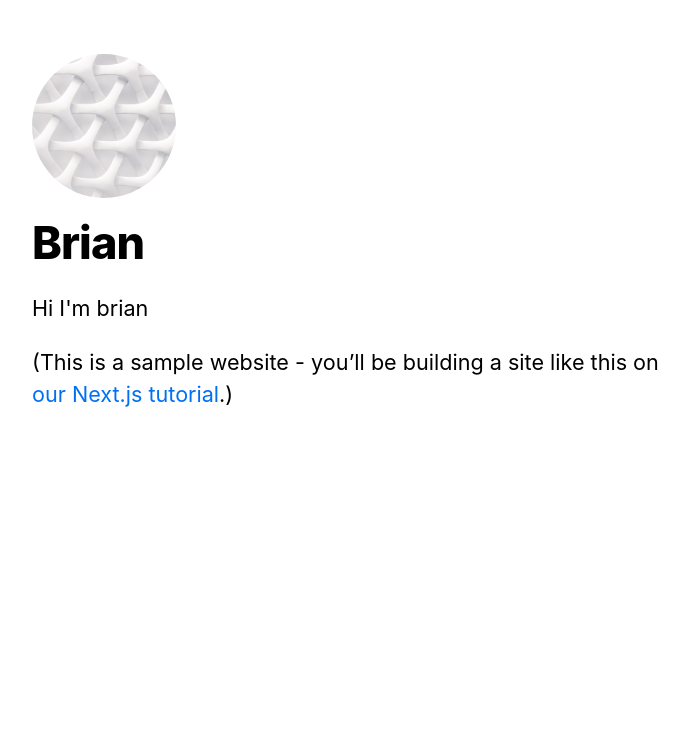
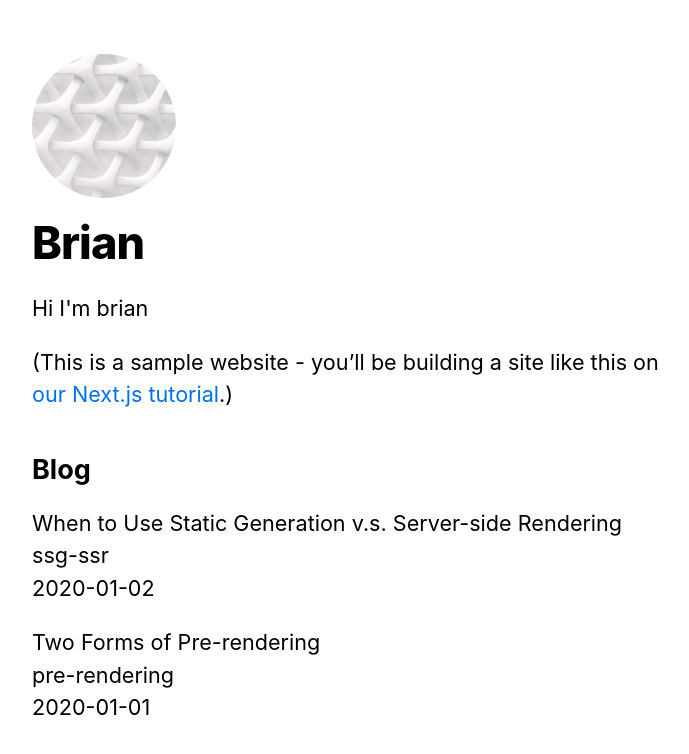
Before and after one commit to brianalegre/nextjs-blog, a Next.js app in the folder nextjs-blog/: page / in a window 1280 px wide. Shown: the top 754 px of the page, without its empty margins (284-973 px from the left). Built offline with nearby package versions, Linux system fonts and the light colour scheme.

Commit message:
Added getStaticProps to index.jsx

```diff
--- a/nextjs-blog/pages/index.jsx
+++ b/nextjs-blog/pages/index.jsx
@@ -9,7 +9,21 @@
 // Import Components
 import Layout, { siteTitle } from '../components/layout';
 
-export default function Home() {
+// Import Lib
+import { getSortedPostsData } from '../lib/posts';
+
+// getStaticProps
+export async function getStaticProps() {
+  const allPostsData = getSortedPostsData();
+  return {
+    props: {
+      allPostsData,
+    },
+  };
+}
+
+// Home
+export default function Home({ allPostsData }) {
   return (
     <Layout home>
       <Head>
@@ -22,6 +36,20 @@
           <a href="https://nextjs.org/learn">our Next.js tutorial</a>.)
         </p>
       </section>
+      <section className={`${utilStyles.headingMd} ${utilStyles.padding1px}`}>
+        <h2 className={utilStyles.headingLg}>Blog</h2>
+        <ul className={utilStyles.list}>
+          {allPostsData.map(({ id, date, title }) => (
+            <li className={utilStyles.listItem} key={id}>
+              {title}
+              <br />
+              {id}
+              <br />
+              {date}
+            </li>
+          ))}
+        </ul>
+      </section>
     </Layout>
   );
 }
```
